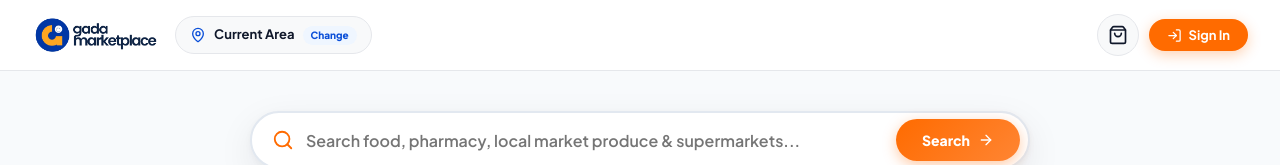
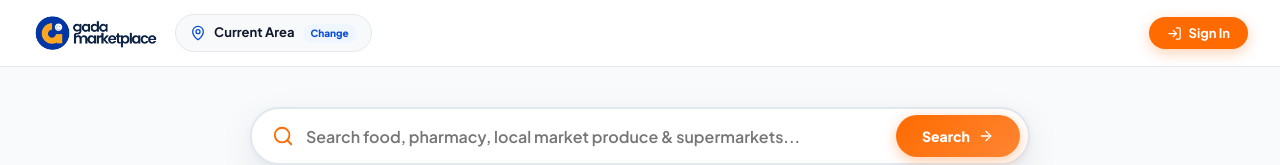
Before and after one commit to chilavet/gada-marketplace, a React (Vite) app: page / in a window 1280 px wide. Shown: the top 165 px of the page. Built offline with nearby package versions, Linux system fonts and the light colour scheme; no server answers.

Commit message:
feat: hide cart button on landing page for guest visitors

```diff
--- a/src/components/Navbar.jsx
+++ b/src/components/Navbar.jsx
@@ -60,21 +60,17 @@ export default function Navbar({
 
         {/* Nav Actions */}
         <div className="nav-actions" style={{ display: 'flex', alignItems: 'center', gap: '10px' }}>
-          {/* Cart Button */}
+          {/* Cart Button (hidden on landing page for guest visitors) */}
+          {currentUser && (
             <button
               className="icon-btn"
-            onClick={() => {
-              if (!currentUser) {
-                onOpenAuth('register', 'Sign up with Google or Email to view and build your basket.');
-              } else {
-                onOpenCart();
-              }
-            }}
-            title={currentUser ? "View Cart" : "Sign in to view cart"}
+              onClick={onOpenCart}
+              title="View Cart"
             >
               <ShoppingBag size={20} />
               {cartCount > 0 && <span className="badge-count">{cartCount}</span>}
             </button>
+          )}
 
           {/* User Auth Section */}
           {currentUser ? (
```
Lines whose indentation alone changed are shown as unchanged.
